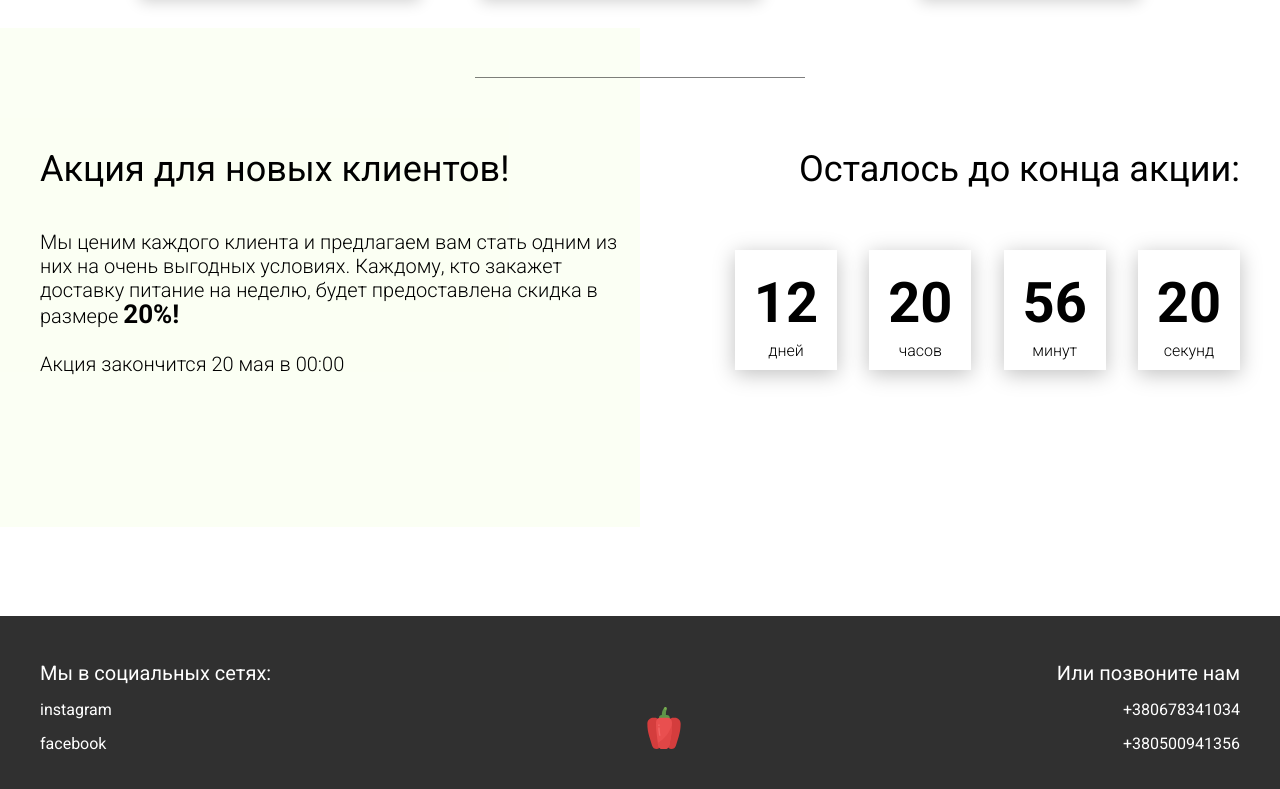
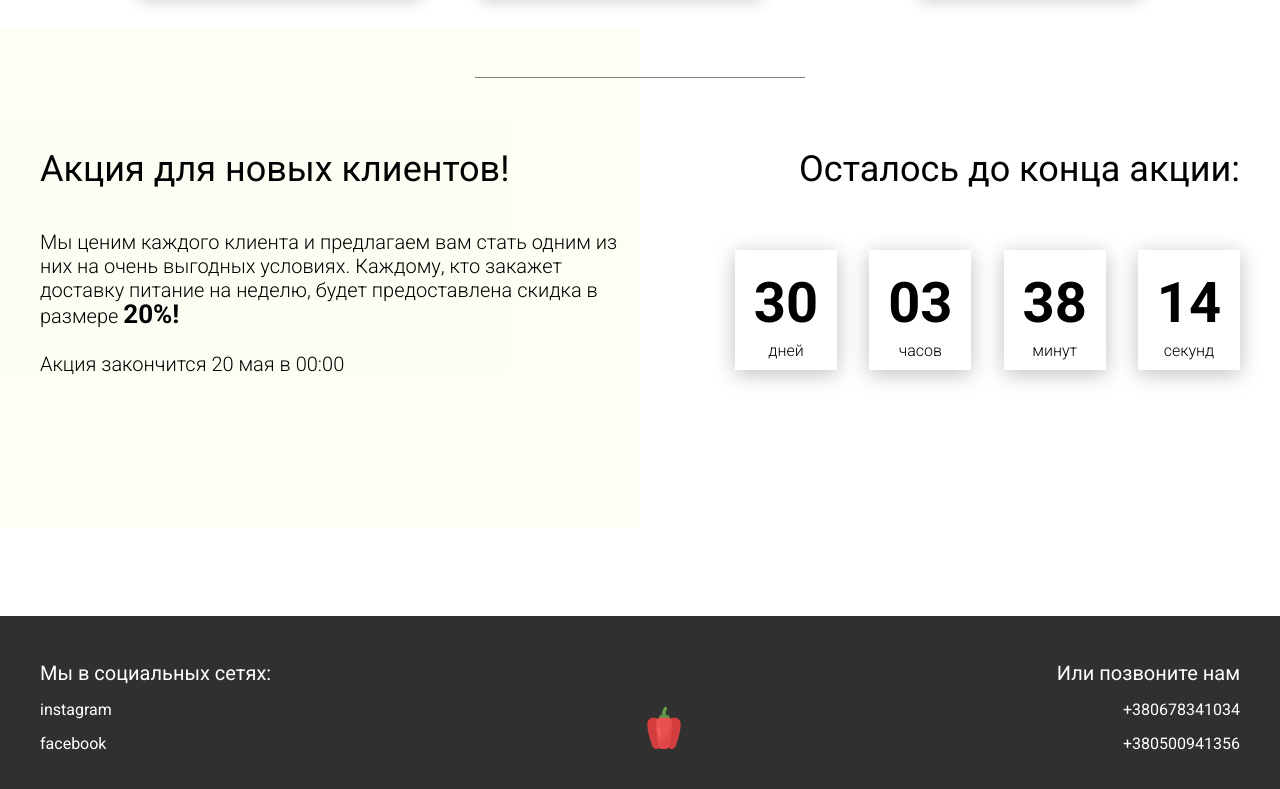
Before and after one commit to Ledich19/petrecenco-project_01, a plain HTML site: page index.html in a window 1280 px wide. Shown: the part 3439-4228 px from the top of the page. Drawn offline with Linux system fonts and the light colour scheme.

Commit message:
add timer

```diff
--- a/css/styleForJs.css
+++ b/css/styleForJs.css
@@ -1,6 +1,16 @@
 .hide {
     display: none;
-};
+}
+
 .show {
     display: block;
-};
+}
+
+.fade {
+animation-name: fade;
+animation-duration: 1.5s;
+}
+@keyframes fade {
+    from {opacity: 1%;}
+    to {opacity: 100%;}
+}
--- a/js/script.js
+++ b/js/script.js
@@ -1,34 +1,93 @@
 "use strict"
 document.addEventListener('DOMContentLoaded', () => {
-
-    const tabsParent = document.querySelector('.tabheader__items');
-    const tabs = document.querySelectorAll('.tabheader__item');
-    const tabsContent = document.querySelectorAll('.tabcontent');
+    //Tabs
+    const tabsParent = document.querySelector('.tabheader__items'),
+        tabs = document.querySelectorAll('.tabheader__item'),
+        tabsContent = document.querySelectorAll('.tabcontent');
 
     function hideTabContent() {
         tabsContent.forEach(element => {
             element.classList.add('hide');
-            element.classList.remove('show');
+            element.classList.remove('show', 'fade');
+        });
+        tabs.forEach((element) => {
+            element.classList.remove('tabheader__item_active');
         });
     }
 
     function showTabContent(i = 0) {
-        tabsContent[i].classList.add('show');
+        tabsContent[i].classList.add('show', 'fade');
         tabsContent[i].classList.remove('hide');
         tabs[i].classList.add('tabheader__item_active');
     }
 
-    tabsParent.addEventListener('click', (item) => {
-        tabs.forEach((element, i) => {
-            element.classList.remove('tabheader__item_active');
-            if (item.target == element) {
-                hideTabContent();
-                showTabContent(i);
-            }
-        });
+    tabsParent.addEventListener('click', (event) => {
+        if (event.target && event.target.classList.contains('tabheader__item')) {
+            tabs.forEach((element, i) => {
+                if (event.target == element) {
+                    hideTabContent();
+                    showTabContent(i);
+                }
+            });
+        }
     });
-
 
     hideTabContent();
     showTabContent();
+    //Timer
+
+
+    const dadline = new Date('2021-04-17');
+
+    function getTimeRemaining(endtime) {
+        const t = endtime - new Date(),
+            days = t / (1000 * 60 * 60 * 24),
+            hours = (t / (1000 * 60 * 60)) % 24,
+            minutes = (t / (1000 * 60)) % 60,
+            seconds = (t / (1000)) % 60;
+
+        return {
+            total: Math.floor(t),
+            days: Math.floor(days),
+            hours: Math.floor(hours),
+            minutes: Math.floor(minutes),
+            seconds: Math.floor(seconds)
+        };
+    }
+    function getZero (num) {
+        if (num >= 0 && num < 10) {
+            return(`0${num}`);
+        } else {
+            return(num);
+        }
+    }
+
+    function setClock() {
+        const days = document.querySelector('#days'),
+            hours = document.querySelector('#hours'),
+            minutes = document.querySelector('#minutes'),
+            seconds = document.querySelector('#seconds'),
+            timeInterval = setInterval(updateClock, 1000);
+            updateClock();
+
+        function updateClock() {
+            const newTime = getTimeRemaining(dadline);
+
+            if (newTime.t <= 0) {
+                clearInterval(timeInterval);
+            } else {
+                days.innerHTML = getZero (newTime.days);
+                hours.innerHTML = getZero (newTime.hours);
+                minutes.innerHTML = getZero (newTime.minutes);
+                seconds.innerHTML = getZero (newTime.seconds);
+            }
+        }
+    }
+    setClock();
+
+
+
+
+
+
 });
```
